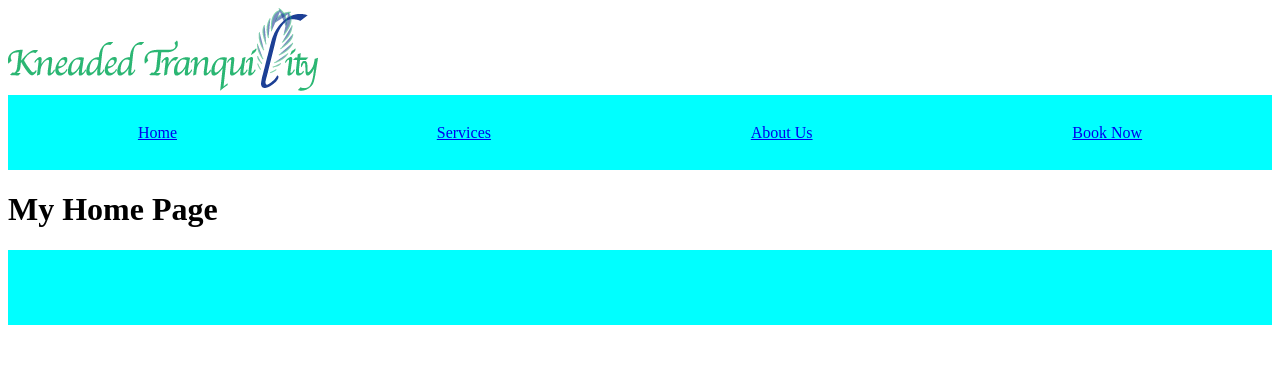
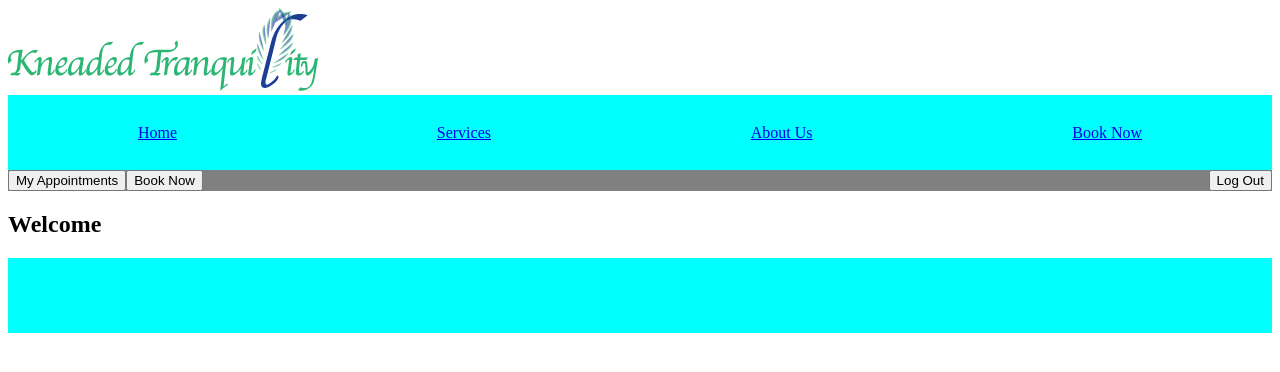
Before and after one commit to acyg2212/KneadedTranquility, a React (Create React App) app in the folder client/: page /appointments in a window 1280 px wide. Shown: the top 372 px of the page. Built offline with nearby package versions, Linux system fonts and the light colour scheme; sample sign-in values are in the browser's storage.

Commit message:
worked on appointment page

```diff
--- a/client/src/App.js
+++ b/client/src/App.js
@@ -7,6 +7,7 @@ import NavBar from './components/NavBar';
 import Logo from './assets/Kneaded-Tranquility-Logo.gif';
 import Home from './components/Home';
 import RegisterUser from './components/RegisterUser';
+import Appointments from './components/Appointments';
 
 
 function App(props) {
@@ -26,7 +27,7 @@ function App(props) {
                     </Route>
 
                     <ProtectedRoute isLoggedIn={props.token} path="/appointments">
-                        <h1>My Home Page</h1>
+                        <Appointments />
                     </ProtectedRoute>
                 </Switch>
             </BrowserRouter>
--- /dev/null
+++ b/client/src/components/Appointments.js
@@ -0,0 +1,30 @@
+import React from 'react';
+import { connect } from 'react-redux';
+
+
+const Appointments = props => {
+
+    return (
+        <>
+            <div className="appointments-container">
+                <div className="appointments-nav">
+                    <div>
+                        <button>My Appointments</button>
+                        <button>Book Now</button>
+                    </div>
+                    <button>Log Out</button>
+                </div>
+                <h2>Welcome {props.firstName}</h2>
+                <div className="appointment-block">
+
+                </div>
+            </div>
+        </>
+    )
+}
+
+const mapStatetoProps = state => ({
+    firstName: state.auth.firstName
+})
+
+export default connect(mapStatetoProps)(Appointments);
--- a/client/src/components/LoginForm.js
+++ b/client/src/components/LoginForm.js
@@ -6,7 +6,7 @@ import { actions, thunks } from '../store/auth';
 const LoginForm = props => {
     console.log(props)
     if (props.token) {
-        return <Redirect to="/appointments" />
+        return <Redirect to="/appointments" props={props} />
     }
     return (
         <div className="form-container">
--- a/client/src/index.css
+++ b/client/src/index.css
@@ -74,3 +74,12 @@ h3{
 .form-link{
     padding-bottom: 5px;
 }
+
+/* This is where the CSS for the Appointment Screen Begins */
+
+.appointments-nav{
+    display: flex;
+    flex-direction: row;
+    justify-content: space-between;
+    background-color: gray;
+}
--- a/client/src/store/auth.js
+++ b/client/src/store/auth.js
@@ -74,6 +74,7 @@ const tryLogin = () => {
             if (response.status >= 200 && response.status < 400) {
                 const data = await response.json();
                 dispatch(updateTokenValue(data.token));
+                dispatch(updateFirstNameValue(data.firstName))
                 window.localStorage.setItem('SPA_TOKEN', data.token);
             } else if (response.status === 401) {
                 dispatch(updateErrorsValue({ errors: ["UserName or Password is Incorrect"] }))
```
Also changed, not shown: 1 other file (tests, documents, lock files or other folders).
